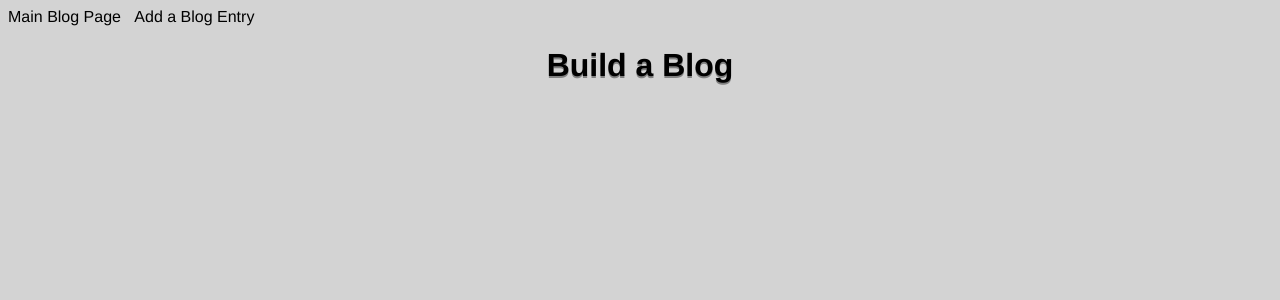
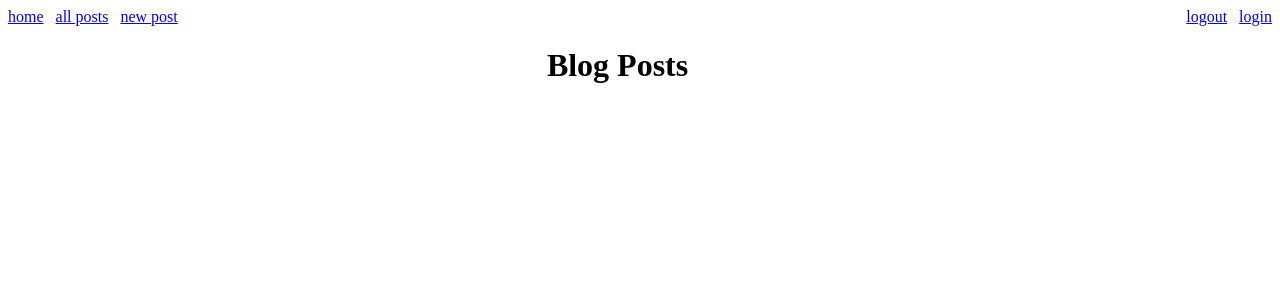
Before and after one commit to ericschn/blogz, a Flask app: page /blog in a window 1280 px wide. Shown: the top 300 px of the page. Run offline with Flask 2, Linux system fonts and the light colour scheme; data that the repository does not hold is empty.

Commit message:
backend improvements, index.html list iteration

```diff
--- a/main.py
+++ b/main.py
@@ -1,23 +1,35 @@
 from flask import Flask, request, redirect, render_template, session, flash
 from flask_sqlalchemy import SQLAlchemy
+
 
 # flask setup
 app = Flask(__name__)
 app.config['DEBUG'] = True
-app.config['SQLALCHEMY_DATABASE_URI'] = 'mysql+pymysql://build-a-blog:buildablog@localhost:8889/build-a-blog'
+app.config['SQLALCHEMY_DATABASE_URI'] = 'mysql+pymysql://blogz:blogz@localhost:8889/blogz'
 app.config['SQLALCHEMY_ECHO'] = True
 db = SQLAlchemy(app)
 app.secret_key = '8g753o9raNd0m5tuFf'
 
-# build the class that determines database table layout
 class Blog(db.Model):
     id = db.Column(db.Integer, primary_key=True)
     title = db.Column(db.String(120))
     body = db.Column(db.String(2048))
+    owner_id = db.Column(db.Integer, db.ForeignKey('user.id'))
 
-    def __init__(self, title, body):
+    def __init__(self, title, body, owner):
         self.title = title
         self.body = body
+        self.owner = owner
+
+class User(db.Model):
+    id = db.Column(db.Integer, primary_key=True)
+    username = db.Column(db.String(30))
+    password = db.Column(db.String(30))
+    blogs = db.relationship('Blog', backref='owner')
+
+    def __init__(self, username, password):
+        self.username = username
+        self.password = password
 
 def title_verify(s):
     if len(s) < 2 or len(s) > 88:
@@ -29,42 +41,113 @@ def body_verify(s):
         return False
     return True
 
-@app.route('/') # root redirects to the blog page
-def root_redirect():
-    return redirect('/blog')
+@app.route('/')
+def index():
+    userlist = User.query.all()
+    for i in userlist:
+        print(i)
+    return render_template('index.html', userlist=userlist)
+
+@app.route('/login', methods=['POST', 'GET'])
+def login():
+    if request.method == 'POST':
+        username = request.form['username']
+        password = request.form['password']
+        existing_user = User.query.filter_by(username=username).first()
+
+        if existing_user and password == existing_user.password:
+            # successful login
+            session['username'] = username
+            flash('Logged in')
+            return redirect('/')
+        else:
+            flash('Invalid login details')
+            return redirect('/login')
+
+    return render_template('/login.html')
+
+@app.route('/signup', methods=['POST', 'GET'])
+def signup():
+    if request.method == 'POST':
+        username = request.form['username']
+        password = request.form['password']
+        verify = request.form['verify']
+        existing_user = User.query.filter_by(username=username).first()
+        errors = 0
+        # TODO signup check
+        if len(username) > 20 or len(username) < 3:
+            flash('Invalid username length, 3-20')
+            errors += 1
+        # user exists?
+        if existing_user:
+            flash('User already exists')
+            errors += 1
+        # verify pass
+        if len(password) < 6 or len(password) > 25:
+            flash('Invalid password length, 6-20')
+            errors += 1
+        if password != verify:
+            flash('Passwords do not match')
+            errors += 1
+        if errors:
+            return redirect('/signup')
+        else:
+            flash('Logged in')
+            new_user = User(username, password)
+            db.session.add(new_user)
+            db.session.commit()
+            session['username'] = username
+            return redirect('/')
+
+
+    return render_template('/signup.html')
 
 @app.route('/blog')
-def index():
+def blog():
+    # show all posts
     blogid = request.args.get('id')
+    user = request.args.get('user')
     blogs = [blog for blog in Blog.query.all()]
 
     if blogid:
         singleblog = Blog.query.filter_by(id=blogid).first()
-        return render_template('singleblog.html', singleblog=singleblog)
+        return render_template('singleblog.html', blog=singleblog)
 
-    return render_template('index.html', blogs=blogs)
+    if user:
+        userid = User.query.filter_by(username=user).first()
+        userblogs = [blog for blog in Blog.query.filter_by(owner_id=userid.id)]
+        return render_template('blog.html', blogs=userblogs)
+
+    return render_template('blog.html', blogs=blogs)
 
 @app.route('/add', methods=['POST', 'GET'])
 def add():
-    if request.method == 'POST':
-        title = request.form['title']
-        body = request.form['body']
-        # check length of title and body
-        if not title_verify(title):
-            flash('Invalid Title')
-            return redirect('/add')
-        if not body_verify(body):
-            flash('Invalid Body')
-            return redirect('/add')
-        db.session.add(Blog(title, body))
-        db.session.commit()
-        new_blog = Blog.query.filter_by(title=title).first()
-        new_blog_id = str(new_blog.id)
+    if session['username']:
+        if request.method == 'POST':
+            title = request.form['title']
+            body = request.form['body']
+            # check length of title and body
+            if not title_verify(title):
+                flash('Invalid Title')
+                return redirect('/add')
 
-        return redirect('/blog?id=' + new_blog_id)
+            if not body_verify(body):
+                flash('Invalid Body')
+                return redirect('/add')
 
+            owner = User.query.filter_by(username=session['username']).first()
+            db.session.add(Blog(title, body, owner))
+            db.session.commit()
+            new_blog = Blog.query.filter_by(title=title).first()
+            new_blog_id = str(new_blog.id)
+            return redirect('/blog?id=' + new_blog_id)
+        return render_template('add.html')
 
-    return render_template('add.html')
+@app.route('/logout')
+def logout():
+    del session['username']
+    flash('Logged out')
+    return redirect('/')
 
 if __name__ == '__main__':
     app.run()
--- a/templates/base.html
+++ b/templates/base.html
@@ -1,12 +1,19 @@
 <!doctype html>
 <html>
+<head>
+    <style>
+        .author{
+            font-style: italic;
+            font-size: 10pt;
+        }
+    </style>
+    <!--<link rel="stylesheet" type="text/css" href="{{ url_for('static',filename='styles/style.css?q=1') }}"/>-->
+    <title>Blogz</title>
+</head>
 <body>
-<head>
-    <link rel="stylesheet" type="text/css" href="{{ url_for('static',filename='styles/style.css') }}"/>
-    <title>Build-A-Blog</title>
-</head>
-<a href='/blog'>Main Blog Page</a>&nbsp; &nbsp;<a href='/add'>Add a Blog Entry</a>
-<!-- TODO: Header Links -->
+<a href='/'>home</a>&nbsp; &nbsp;<a href='/blog'>all posts</a>&nbsp; &nbsp;<a href='/add'>new post</a>
+&nbsp; &nbsp;<a href='/login' style='float:right'>login</a><p style='float:right'>&nbsp; &nbsp;</p><a href='/logout' style='float:right'>logout</a>
+
 
 <div class='wrapper2'>
 {% block content %}
--- /dev/null
+++ b/templates/blog.html
@@ -0,0 +1,15 @@
+{% extends 'base.html' %}
+
+{% block content %}
+
+<h1 style='text-align:center'>Blog Posts</h1>
+
+{% for blog in blogs %}
+
+    <h2><a href='/blog?id={{blog.id}}'>{{ blog.title }}</a></h2>
+    <p>{{ blog.body }}</p>
+    <p class='author'>written by <a href='/blog?user={{blog.owner.username}}'>{{ blog.owner.username }}</a></p>
+    </br>
+{% endfor %}
+
+{% endblock %}
--- a/templates/index.html
+++ b/templates/index.html
@@ -2,14 +2,12 @@
 
 {% block content %}
 
-<h1 style='text-align:center'>Build a Blog</h1>
+<h1 style='text-align:center'>Blogz</h1>
 
-{% for blog in blogs %}
-<div class='blog'>
-<a href='/blog?id={{blog.id}}'><h2>{{ blog.title }}</h2></a>
-<p>{{ blog.body }}</p>
-</div>
-<br/>
+{% for user in userlist %}
+<ul>
+    <li><a href='/blog?user={{user.username}}'>{{ user.username }}</a></li>
+</ul>
 {% endfor %}
 
 {% endblock %}
```
Also changed, not shown: app.py (added, +11 -0 lines), models.py (added, +24 -0 lines), templates/login.html (added, +20 -0 lines), templates/signup.html (added, +20 -0 lines), templates/singleblog.html (+4 -5 lines), 1 other file.
